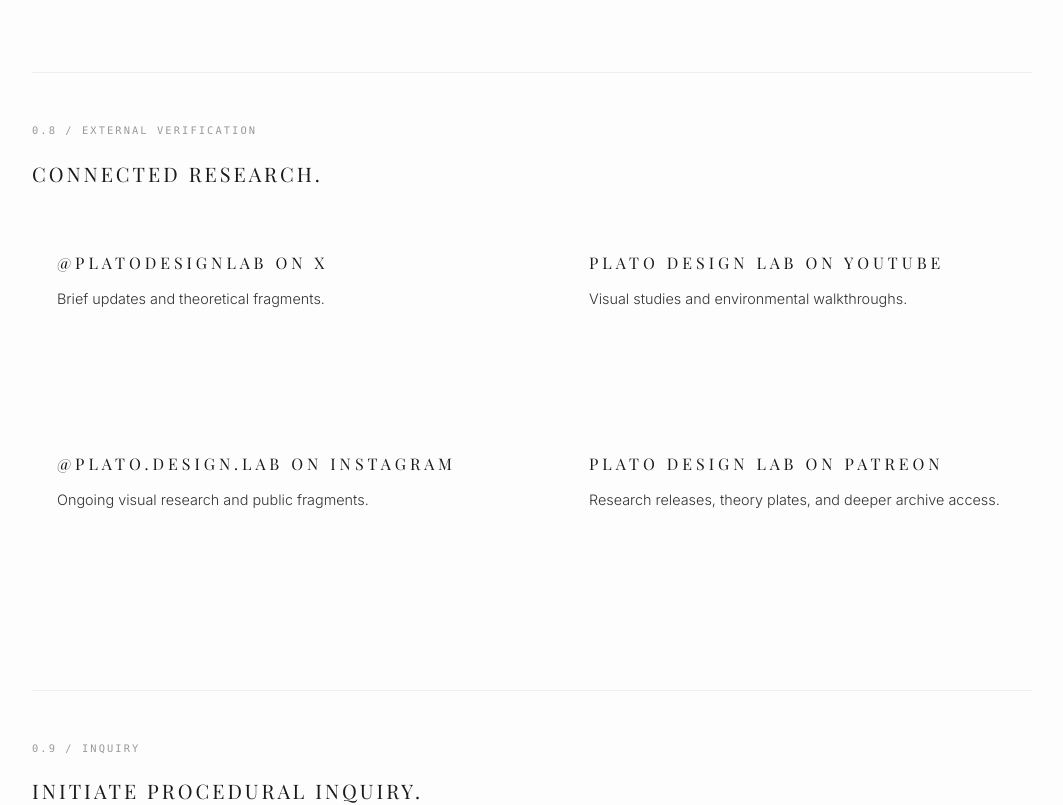
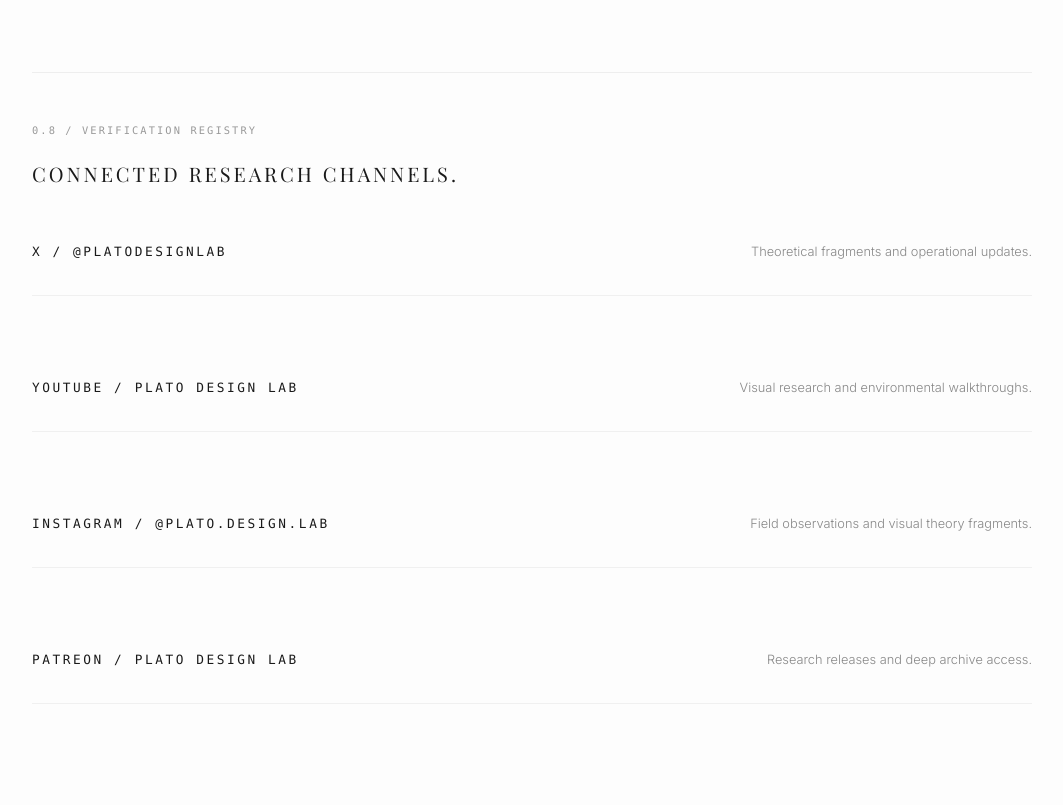
Before and after one commit to platodesignio/plato-design-site, a Next.js app: page / in a window 1280 px wide. Shown: the part 6680-7485 px from the top of the page, without its empty margins (108-1171 px from the left). Built offline with nearby package versions, Linux system fonts and the light colour scheme; a web font is replaced by a local one.

Commit message:
Design Refinement: Transformed Verification links into a precise Institutional Registry. Cleaned up typography and layout across Homepage and Contact.

```diff
--- a/app/globals.css
+++ b/app/globals.css
@@ -323,3 +323,11 @@
 .submit-btn {
   text-decoration: none;
 }
+
+.verification-link {
+  transition: opacity 0.3s ease;
+}
+
+.verification-link:hover {
+  opacity: 0.5;
+}
--- a/app/page.tsx
+++ b/app/page.tsx
@@ -197,14 +197,14 @@
 
       {/* 9. EXTERNAL LINKS */}
       <section className="structural-unit">
-        <span className="mono">0.8 / External verification</span>
-        <h2>Connected Research.</h2>
+        <span className="mono">0.8 / Verification Registry</span>
+        <h2>Connected Research Channels.</h2>
         <div className="grid">
           {EXTERNAL_LINKS.map((link, index) => (
-            <div key={index} className="col-6">
-              <a href={link.href} target="_blank" rel="noopener noreferrer" className="block-link">
-                <h3 style={{ fontSize: '1rem', marginBottom: '0.5rem' }}>{link.label}</h3>
-                <p style={{ fontSize: '0.9rem' }}>{link.description}</p>
+            <div key={index} className="col-12" style={{ borderBottom: '1px solid #f0f0f0', padding: '1rem 0' }}>
+              <a href={link.href} target="_blank" rel="noopener noreferrer" className="verification-link" style={{ display: 'flex', justifyContent: 'space-between', alignItems: 'baseline', textDecoration: 'none', color: 'inherit' }}>
+                <span className="mono" style={{ fontSize: '0.8rem', color: '#1a1a1a' }}>{link.label}</span>
+                <p style={{ fontSize: '0.8rem', color: '#888', margin: 0 }}>{link.description}</p>
               </a>
             </div>
           ))}
--- a/lib/content.ts
+++ b/lib/content.ts
@@ -188,23 +188,23 @@
 
 export const EXTERNAL_LINKS = [
   {
-    label: "@platodesignlab on X",
+    label: "X / @platodesignlab",
     href: "https://x.com/platodesignlab",
-    description: "Brief updates and theoretical fragments."
+    description: "Theoretical fragments and operational updates."
   },
   {
-    label: "Plato Design Lab on YouTube",
+    label: "YouTube / Plato Design Lab",
     href: "https://youtube.com/@platodesignlab?si=CnewIXXMBk9ITPF2",
-    description: "Visual studies and environmental walkthroughs."
+    description: "Visual research and environmental walkthroughs."
   },
   {
-    label: "@plato.design.lab on Instagram",
+    label: "Instagram / @plato.design.lab",
     href: "https://www.instagram.com/plato.design.lab",
-    description: "Ongoing visual research and public fragments."
+    description: "Field observations and visual theory fragments."
   },
   {
-    label: "Plato Design Lab on Patreon",
+    label: "Patreon / Plato Design Lab",
     href: "https://www.patreon.com/cw/platodesignlab",
-    description: "Research releases, theory plates, and deeper archive access."
+    description: "Research releases and deep archive access."
   }
 ];
```
Also changed, not shown: app/contact/page.tsx (+10 -7 lines).
